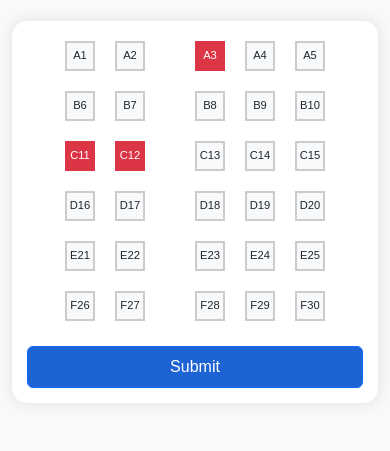
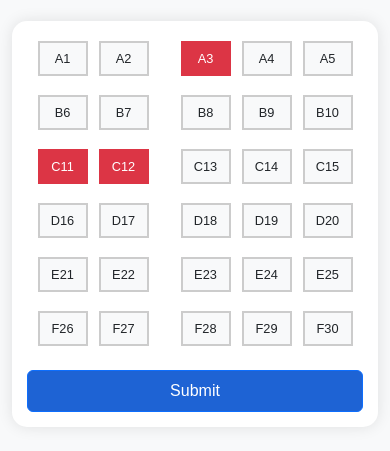
Before and after one commit to meet287/redbus, a plain HTML site: page Seat_selection.html in a window 390 px wide. Shown: the part 113-564 px from the top of the page. Drawn offline with nearby package versions, Linux system fonts and the light colour scheme.

Commit message:
Update Seat_selection.html

```diff
--- a/Seat_selection.html
+++ b/Seat_selection.html
@@ -88,14 +88,14 @@
     /* Mobile styles */
     @media (max-width: 576px) {
       .seat {
-        width: 30px;
-        height: 30px;
-        font-size: 0.7rem;
+        width: 50px;
+        height: 35px;
+        font-size: 0.8rem;
       }
 
       .seat-row {
-        margin-bottom: 10px;
-        gap: 10px;
+        margin-bottom: 9px;
+        gap: 1px;
       }
 
       .seat-container {
```
